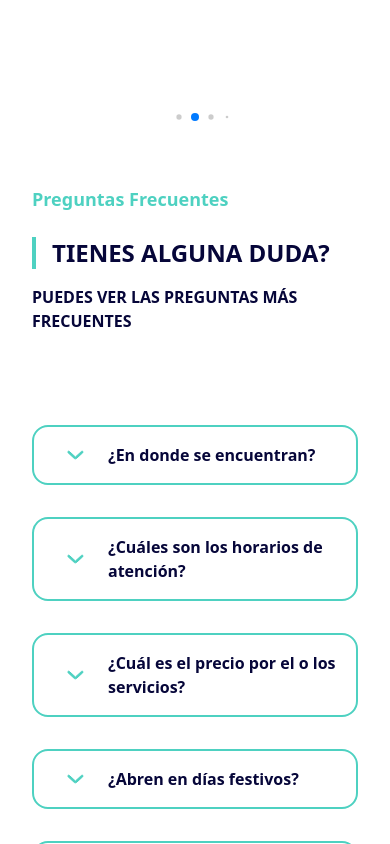
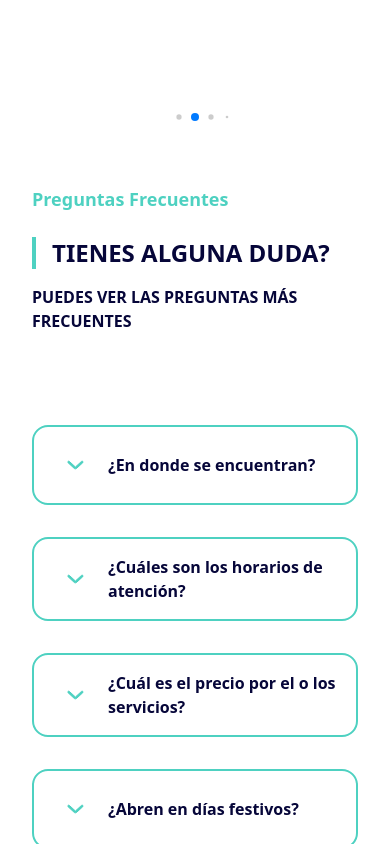
Before and after one commit to dspwebstudiomx/easylav-react, a React (Vite) app: page / in a window 390 px wide. Shown: the part 11156-12000 px from the top of the page. Built offline with nearby package versions, Linux system fonts and the light colour scheme.

Commit message:
feat: ajusta el componente Accordion para utilizar el ancho completo y elimina la altura automática en PreguntasFrecuentes

```diff
--- a/src/components/accordion/Accordion.jsx
+++ b/src/components/accordion/Accordion.jsx
@@ -14,14 +14,11 @@ import PropTypes from 'prop-types';
 
 // Estructura
 const Accordion = ({ children, question, height, isOpen, onToggle }) => {
-  const styles = {
-    width: 'w-full h-full',
-  };
-
+  const Height = height || 'min-h-[80px]';
   return (
     <div className="w-auto rounded-lg mx-auto">
       <button
-        className={`flex text-left ${styles.width} ${height} p-4 lg:p-8 bg-light text-dark items-center justify-start ${
+        className={`flex text-left w-full ${Height} p-4 lg:p-8 bg-light text-dark items-center justify-start ${
           !isOpen
             ? 'rounded-2xl border-2 border-primary'
             : 'rounded-t-2xl border-t-2 border-l-2 border-t-primary border-l-primary'
@@ -48,7 +45,7 @@ const Accordion = ({ children, question, height, isOpen, onToggle }) => {
       {/* Contenido del acordeón */}
       {isOpen && (
         <div
-          className={`${styles.width} pl-8 duration-200 ease-in-out bg-primary_light text-dark ${
+          className={`w-full pl-8 duration-200 ease-in-out bg-primary_light text-dark ${
             isOpen
               ? 'block rounded-b-2xl border-l-2 border-l-primary border-b-2 border-b-primary border-r-2 border-r-primary mx-auto h-full pb-8'
               : 'hidden'
--- a/src/components/templates/PreguntasFrecuentes/PreguntasFrecuentes.jsx
+++ b/src/components/templates/PreguntasFrecuentes/PreguntasFrecuentes.jsx
@@ -45,7 +45,7 @@ const PreguntasFrecuentes = () => {
           <li key={item.id}>
             <MemoizedAccordion
               question={item.question}
-              height="h-auto"
+              height=""
               isOpen={activeAccordion === item.id}
               onToggle={() => handleAccordionToggle(item.id)}>
               {item.answer}
```
